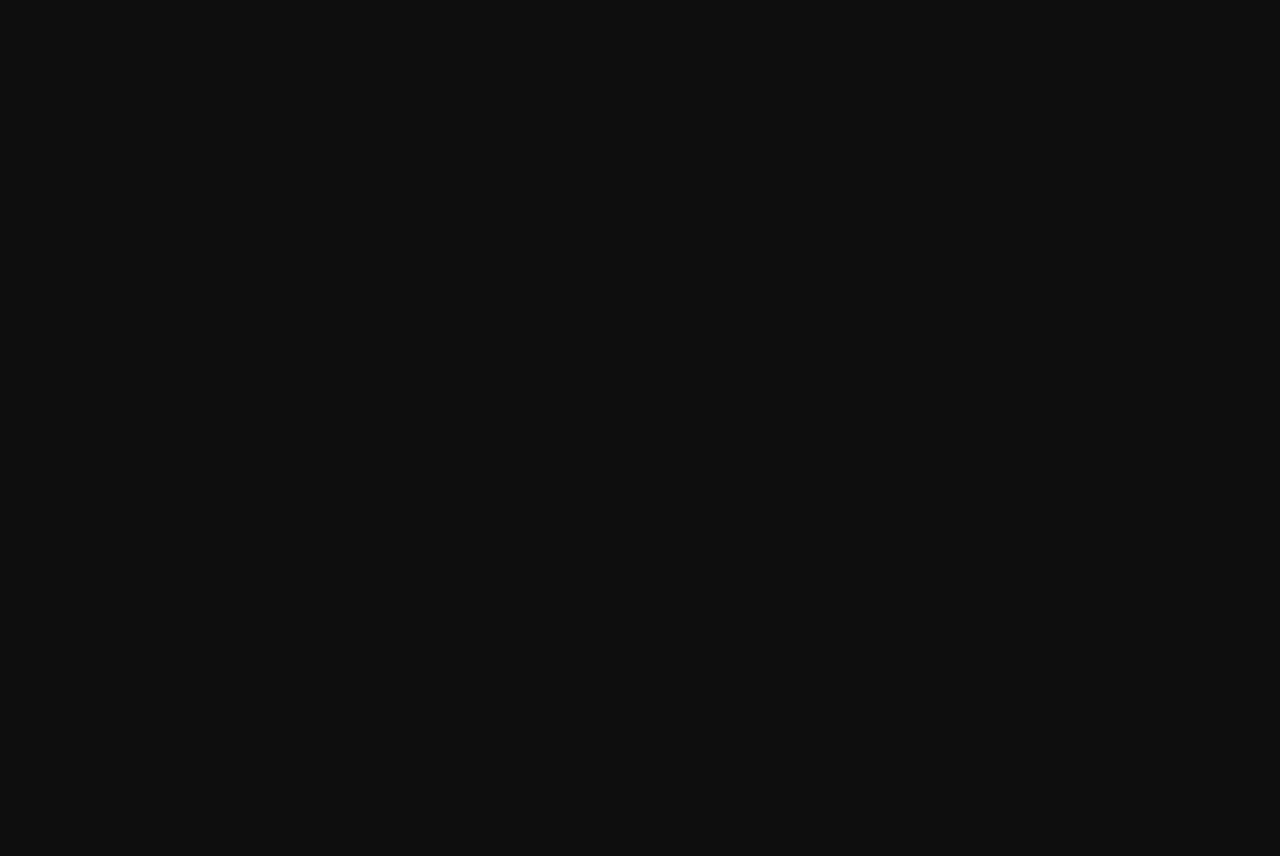
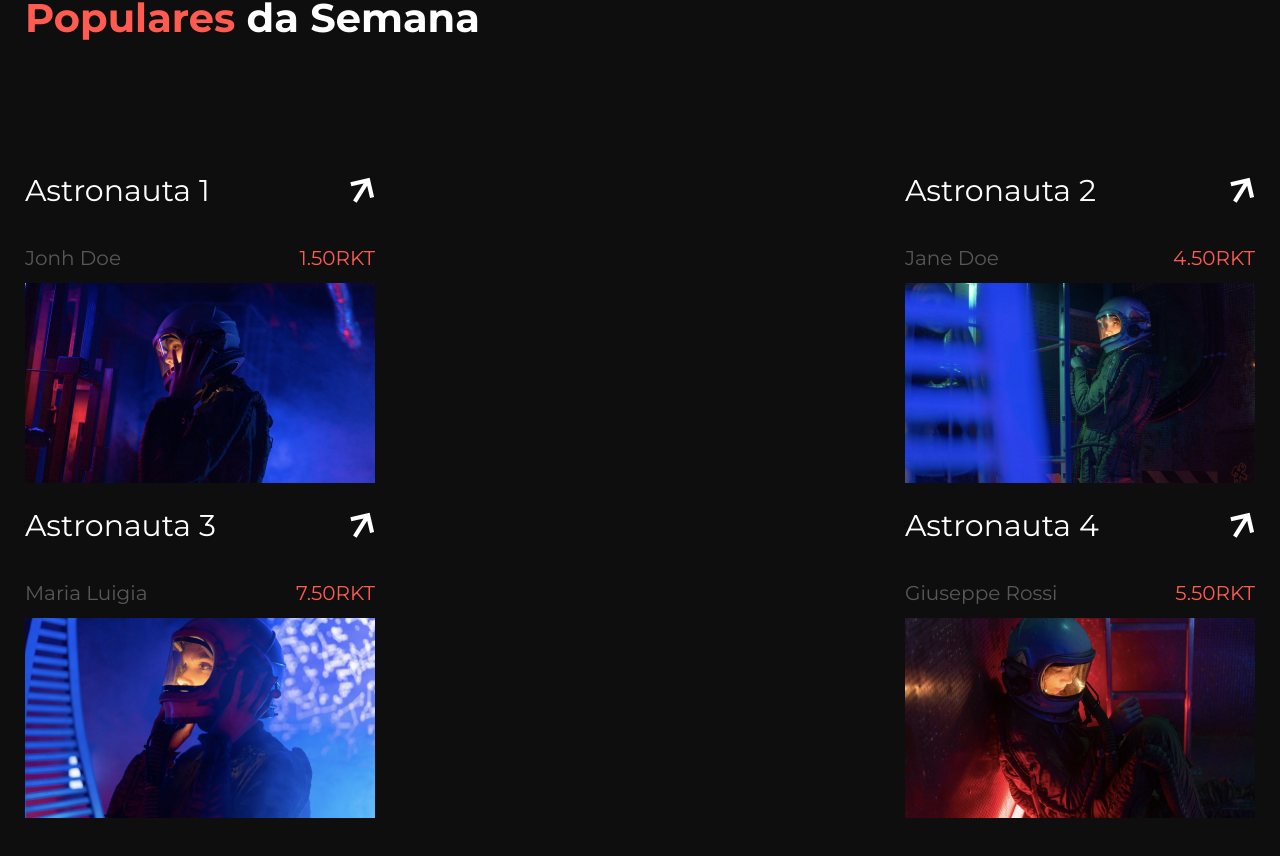
Before and after one commit to filipesaretta/rocketnft, a React (Vite) app: page / in a window 1280 px wide. Shown: the part 1626-2482 px from the top of the page. Before the commit the page ends 1514 px from the top, so only its background shows below. Built offline with nearby package versions, Linux system fonts and the light colour scheme.

Commit message:
Add new section

```diff
--- a/src/App.tsx
+++ b/src/App.tsx
@@ -1,11 +1,13 @@
 import { Features } from './components/Features';
 import { MainLanding } from './components/MainLanding';
+import { PopularOverWeek } from './components/PopularOverWeek';
 
 function App() {
   return (
     <>
       <MainLanding />
       <Features />
+      <PopularOverWeek />
     </>
   );
 }
--- /dev/null
+++ b/src/components/PopularOverWeek/index.tsx
@@ -0,0 +1,89 @@
+import styled from 'styled-components';
+
+import person1 from '../../assets/astronauta 1.png';
+import person2 from '../../assets/astronauta-2.png';
+import person3 from '../../assets/astronauta-3.png';
+import person4 from '../../assets/astronauta-4.png';
+import arrow from '../../assets/arrow-white.svg';
+
+const Container = styled.div`
+  max-width: 1270px;
+  margin: 0 auto;
+  display: grid;
+  grid-template-columns: repeat(2, max-content);
+  justify-content: space-between;
+  padding: 0 2rem;
+  padding-bottom: 5rem;
+  h3 {
+    grid-column: 1 / -1;
+    font-size: 4rem;
+    padding: 10rem 0;
+    span {
+      color: var(--color-logo);
+    }
+  }
+`;
+const Astronaut = styled.a`
+  p {
+    display: flex;
+    justify-content: space-between;
+    padding-top: 2rem;
+    padding-bottom: 1rem;
+    color: var(--subtitle-color);
+    font-size: 2rem;
+    span {
+      color: var(--color-logo);
+    }
+  }
+
+  p:first-child {
+    color: white;
+    font-size: 3rem;
+  }
+`;
+
+export function PopularOverWeek() {
+  return (
+    <Container>
+      <h3>
+        <span>Populares</span> da Semana
+      </h3>
+      <Astronaut>
+        <p>
+          Astronauta 1 <img src={arrow} alt="" />
+        </p>
+        <p>
+          Jonh Doe <span> 1.50RKT</span>
+        </p>
+        <img src={person1} alt="" />
+      </Astronaut>
+      <Astronaut>
+        <p>
+          Astronauta 2 <img src={arrow} alt="" />
+        </p>
+        <p>
+          Jane Doe <span> 4.50RKT</span>
+        </p>
+        <img src={person2} alt="" />
+      </Astronaut>
+      <Astronaut>
+        <p>
+          Astronauta 3 <img src={arrow} alt="" />
+        </p>
+        <p>
+          Maria Luigia <span> 7.50RKT</span>
+        </p>
+        <img src={person3} alt="" />
+      </Astronaut>
+      <Astronaut>
+        <p>
+          Astronauta 4 <img src={arrow} alt="" />
+        </p>
+        <p>
+          Giuseppe Rossi <span> 5.50RKT</span>
+        </p>
+        <img src={person4} alt="" />
+      </Astronaut>
+    </Container>
+  );
+}
```
